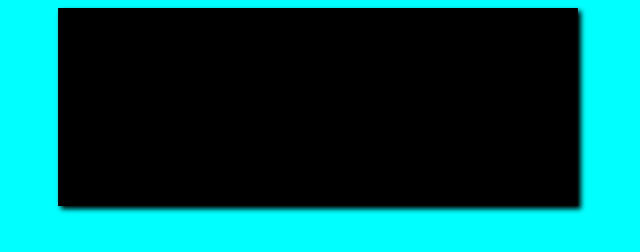
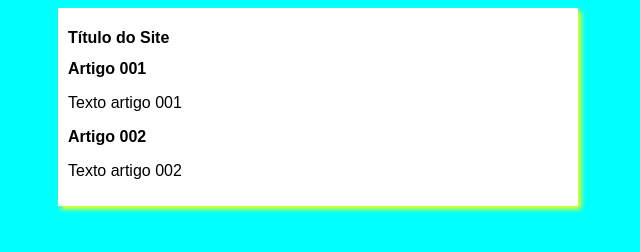
Before and after one commit to JoseHenrique0214/Projeto-site, a plain HTML site: page index.html in a window 1280 px wide. Shown: the whole page, without its empty margins (322-962 px from the left). Drawn offline with Linux system fonts and the light colour scheme.

Commit message:
Atualizacao design

```diff
--- a/estilo/style.css
+++ b/estilo/style.css
@@ -8,9 +8,9 @@ body {
 }
 
 main {
-    background-color: black;
+    background-color: white;
     width: 500px;
     margin: auto;
     padding: 10px;
-    box-shadow: 3px 3px 5px black;
+    box-shadow: 3px 3px 5px yellow;
 }
```
